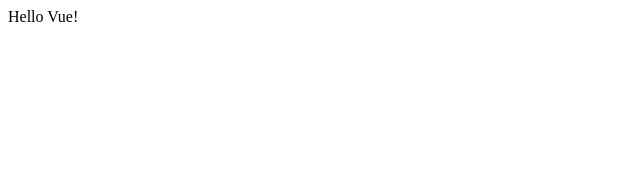
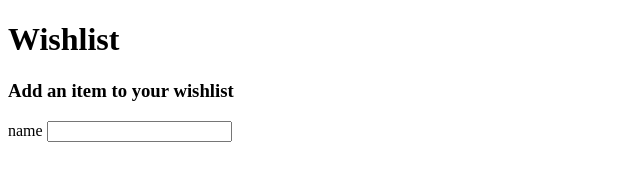
Before and after one commit to CharlieRick/wishlist-app, a plain HTML site: page index.html in a window 1280 px wide. Shown: the whole page, without its empty margins (0-640 px from the left). Drawn offline with nearby package versions, Linux system fonts and the light colour scheme.

Commit message:
add mockup files

```diff
--- a/app.js
+++ b/app.js
@@ -3,4 +3,4 @@ var app = new Vue({
     data: {
       message: 'Hello Vue!'
     }
-  })
+  });
--- a/index.html
+++ b/index.html
@@ -8,10 +8,15 @@
     <link rel="stylesheet" type="text/css" media="screen" href="styles.css" />
 </head>
 <body>
+    <div class="container">
+        <h1>Wishlist</h1>
+        <h3>Add an item to your wishlist</h3>
+        <div id="form">
+            <label> name
+                <input type="text"></label>
+        </div>
 
-        <div id="app">
-            {{ message }}
-        </div>
+    </div>
 
 
     <script src="https://cdn.jsdelivr.net/npm/vue@2.5.17/dist/vue.js"></script>
--- /dev/null
+++ b/scss/base/_config.scss
@@ -0,0 +1,3 @@
+// =======================================================================================
+//
+// =======================================================================================
```
Also changed, not shown: mockup/wishlistApp-01.png (added), mockup/wishlistApp-02.png (added).
